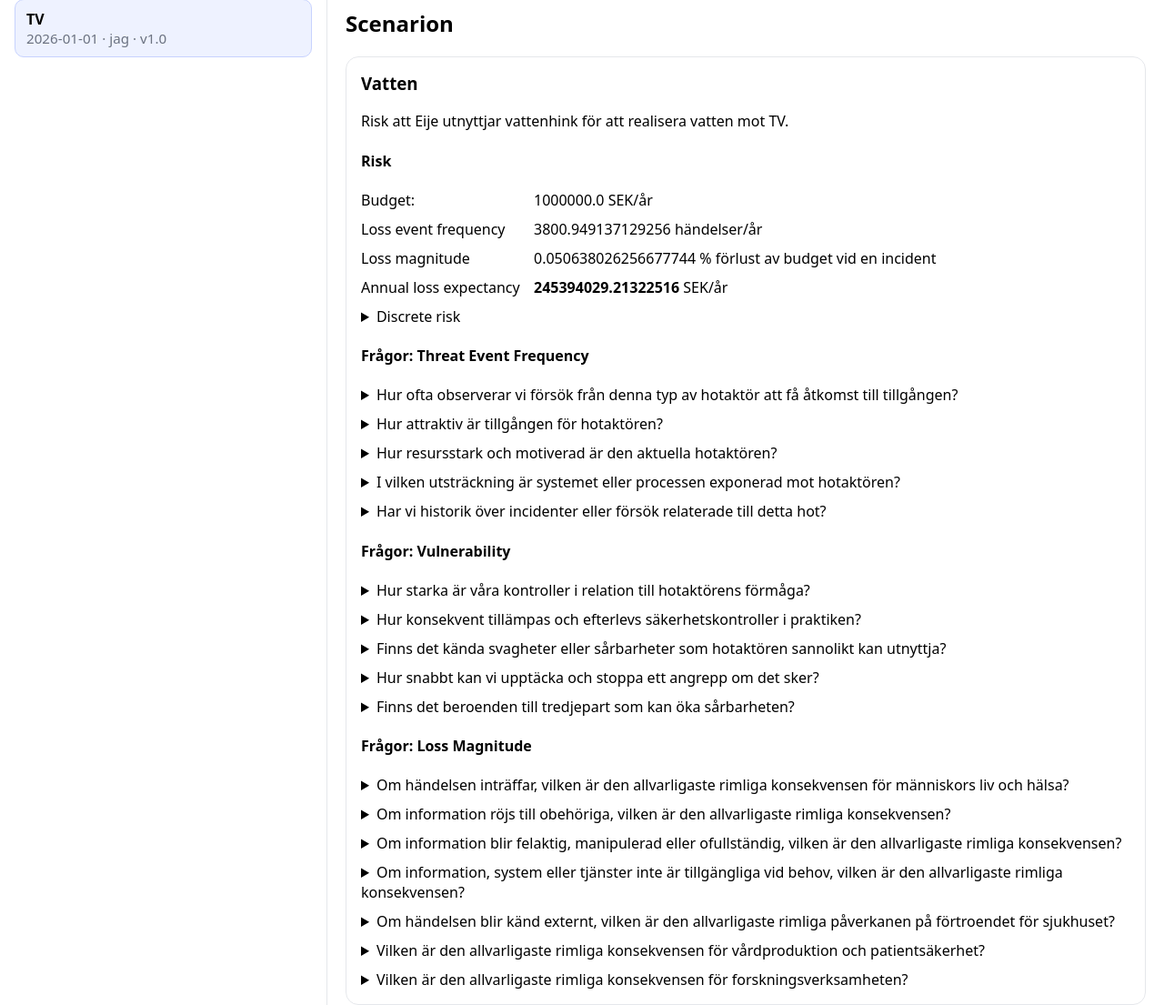
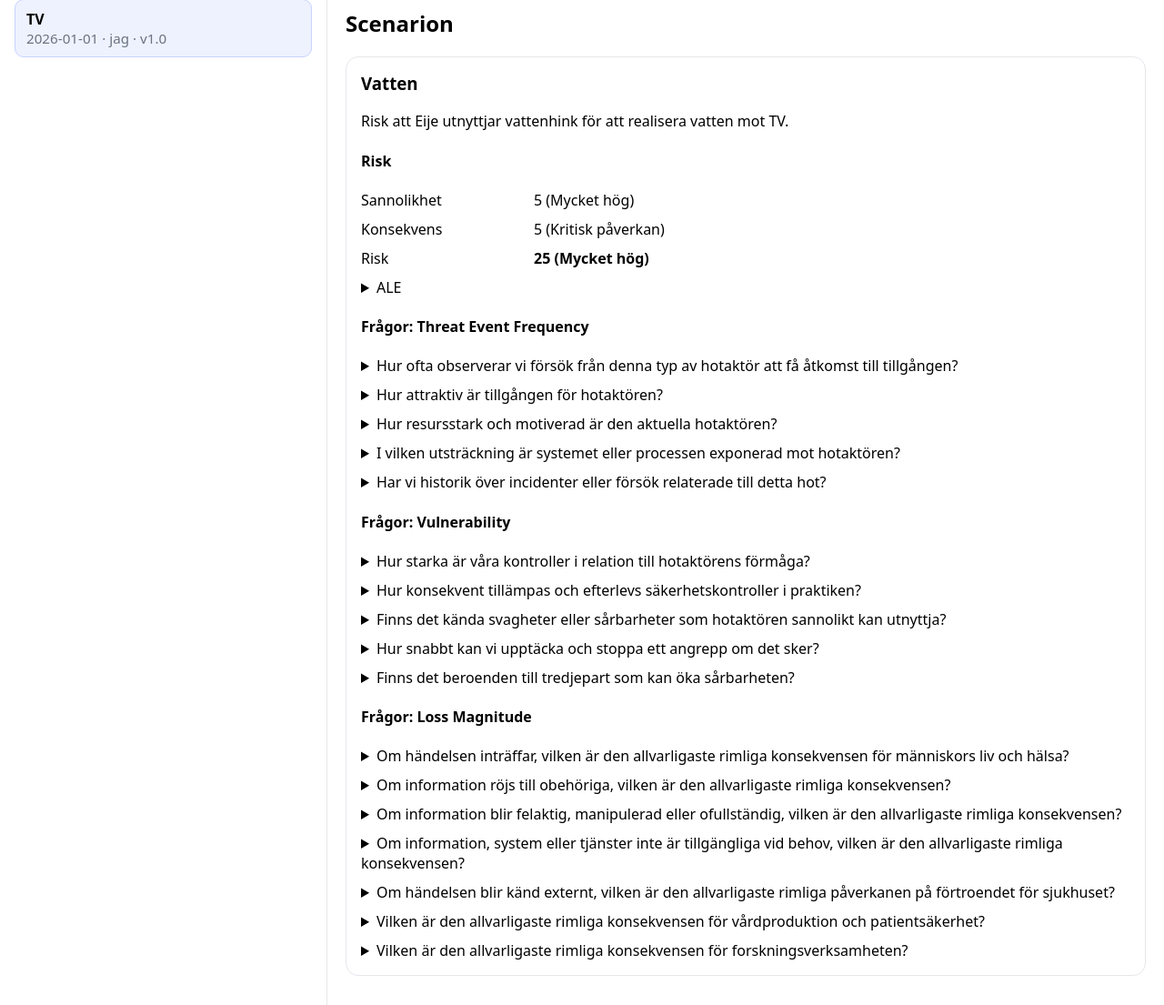
Before and after one commit to Otyg/riskCalc, a FastAPI app: page /?selected=tv_20260108_003227 in a window 1280 px wide. Shown: the part 214-1319 px from the top of the page at 91% size. Run offline with FastAPI, Linux system fonts and the light colour scheme.

Commit message:
Fix inladdning av formulär, visar diskret risk i första hand

```diff
--- a/templates/detail.html
+++ b/templates/detail.html
@@ -35,22 +35,19 @@
 
       <h4>Risk</h4>
       <div class="kv">
-        <div>Budget: </div><div>{{ risk.get("budget","") }} {{ risk.get("currency","") }}/år</div>
-        <div>Loss event frequency</div><div>{{ risk.get("loss_event_frequency","").get("p90", "") }} händelser/år</div>
-        <div>Loss magnitude</div><div>{{ risk.get("loss_magnitude","").get("p90", "") }} % förlust av budget vid en incident</div>
-        <div>Annual loss expectancy</div><div><strong>{{ risk.get("annual_loss_expectancy","").get("p90","") }}</strong> {{ risk.get("currency","") }}/år</div>
+        <div>Sannolikhet</div><div>{{ discrete.get("probability","") }} ({{ discrete.get("probability_text","") }})</div>
+        <div>Konsekvens</div><div>{{ discrete.get("consequence","") }} ({{ discrete.get("consequence_text","") }})</div>
+        <div>Risk</div><div><strong>{{ discrete.get("risk","") }} ({{ discrete.get("risk_text","") }})</strong></div>
       </div>
-
-      {% if discrete %}
-        <details style="margin-top: 10px;">
-          <summary>Discrete risk</summary>
-          <div class="kv" style="margin-top: 8px;">
-            <div>Probability</div><div>{{ discrete.get("probability","") }} ({{ discrete.get("probability_text","") }})</div>
-            <div>Consequence</div><div>{{ discrete.get("consequence","") }} ({{ discrete.get("consequence_text","") }})</div>
-            <div>Risk</div><div><strong>{{ discrete.get("risk","") }}</strong> ({{ discrete.get("risk_text","") }})</div>
-          </div>
-        </details>
-      {% endif %}
+      <details style="margin-top: 10px;">
+        <summary>ALE</summary>
+        <div class="kv" style="margin-top: 8px;">
+          <div>Budget: </div><div>{{ risk.get("budget","") }} {{ risk.get("currency","") }}/år</div>
+          <div>Loss event frequency</div><div>{{ risk.get("loss_event_frequency","").get("p90", "") }} händelser/år</div>
+          <div>Loss magnitude</div><div>{{ risk.get("loss_magnitude","").get("p90", "") }} % förlust av budget vid en incident</div>
+          <div>Annual loss expectancy</div><div><strong>{{ risk.get("annual_loss_expectancy","").get("p90","") }}</strong> {{ risk.get("currency","") }}/år</div>
+        </div>
+      </details>
       <h4>Frågor: Threat Event Frequency</h4>
       {% for q in s.get("questionaires", {}).get("tef", {}).get("questions", []) %}
         <details style="margin-top: 10px;">
```
Also changed, not shown: templates/create_scenario_v4.html (+19 -2 lines).
